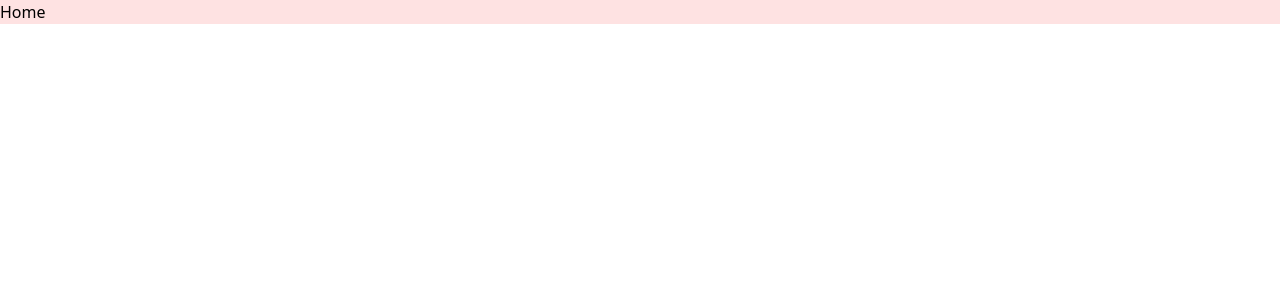
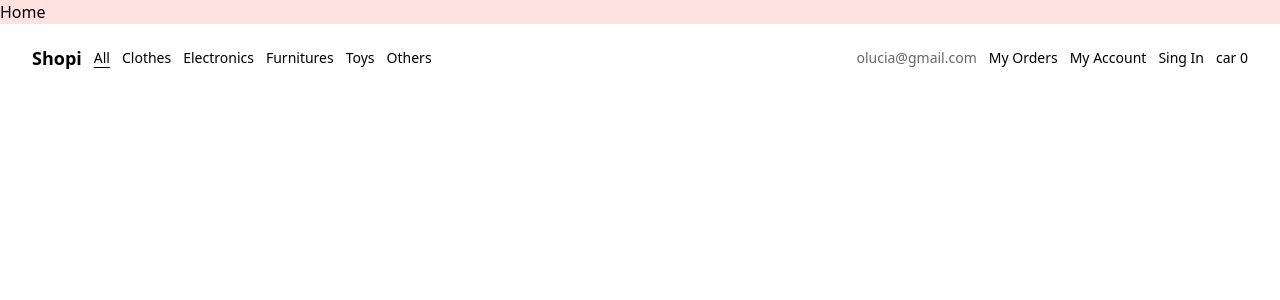
Before and after one commit to oluciams/app-ecommerce, a React (Vite) app: page / in a window 1280 px wide. Shown: the top 300 px of the page. Built offline with nearby package versions, Linux system fonts and the light colour scheme.

Commit message:
add navbar component

```diff
--- /dev/null
+++ b/src/conponents/Navbar/index.jsx
@@ -0,0 +1,97 @@
+import { NavLink } from "react-router-dom"
+
+const Navbar = () => {
+  let activeStyle = "underline underline-offset-4";
+
+  return (
+    <nav className="flex justify-between items-center fixed z-10 w-full py-5 px-8 text-sm font-ligth">
+      <ul className="flex items-center gap-3">
+        <li className="font-semibold text-lg">
+          <NavLink
+            to="/"
+          >
+            Shopi
+          </NavLink>
+        </li>
+        <li>
+          <NavLink
+            to="/"
+            className={({ isActive }) => (isActive ? activeStyle : undefined)}
+          >
+            All
+          </NavLink>
+        </li>
+        <li>
+          <NavLink
+            to="/clothes"
+            className={({ isActive }) => (isActive ? activeStyle : undefined)}
+          >
+            Clothes
+          </NavLink>
+        </li>
+        <li>
+          <NavLink
+            to="/electronics"
+            className={({ isActive }) => (isActive ? activeStyle : undefined)}
+          >
+            Electronics
+          </NavLink>
+        </li>
+        <li>
+          <NavLink
+            to="/furnitures"
+            className={({ isActive }) => (isActive ? activeStyle : undefined)}
+          >
+            Furnitures
+          </NavLink>
+        </li>
+        <li>
+          <NavLink
+            to="/Toys"
+            className={({ isActive }) => (isActive ? activeStyle : undefined)}
+          >
+            Toys
+          </NavLink>
+        </li>
+        <li>
+          <NavLink
+            to="/others"
+            className={({ isActive }) => (isActive ? activeStyle : undefined)}
+          >
+            Others
+          </NavLink>
+        </li>
+      </ul>
+      <ul className="flex items-center gap-3">
+        <li className="text-black/60">olucia@gmail.com</li>
+        <li>
+          <NavLink
+            to="/my-orders"
+            className={({ isActive }) => (isActive ? activeStyle : undefined)}
+          >
+            My Orders
+          </NavLink>
+        </li>
+        <li>
+          <NavLink
+            to="/my-account"
+            className={({ isActive }) => (isActive ? activeStyle : undefined)}
+          >
+            My Account
+          </NavLink>
+        </li>
+        <li>
+          <NavLink
+            to="/sing-in"
+            className={({ isActive }) => (isActive ? activeStyle : undefined)}
+          >
+            Sing In
+          </NavLink>
+        </li>
+        <li>car 0</li>
+      </ul>
+    </nav>
+  );
+}
+
+export default Navbar;
--- a/src/pages/App/index.jsx
+++ b/src/pages/App/index.jsx
@@ -1,4 +1,5 @@
 import { BrowserRouter, useRoutes } from "react-router-dom";
+import Navbar from "../../conponents/Navbar";
 import Home from "../Home";
 import MyAccount from "../MyAccount";
 import MyOrder from "../MyOrder";
@@ -24,6 +25,7 @@
   return (
     <BrowserRouter>
       <AppRoutes />
+      <Navbar />
     </BrowserRouter>
   );
 }
```
